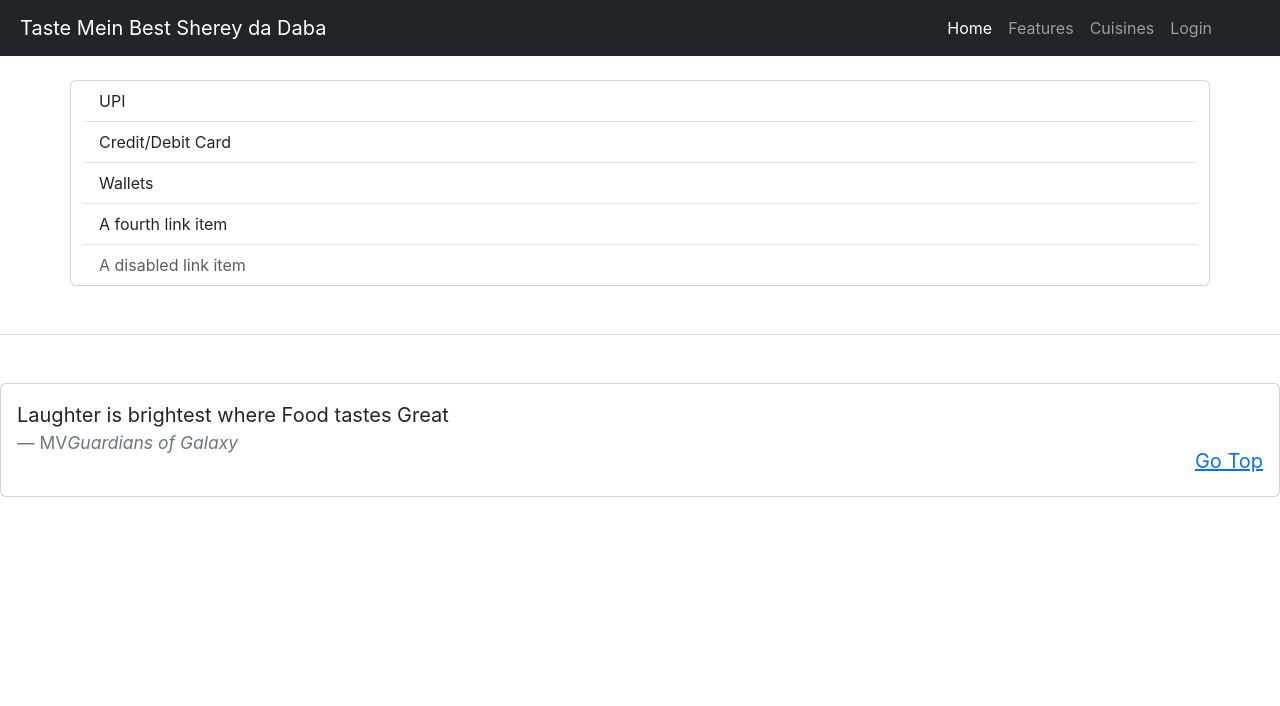
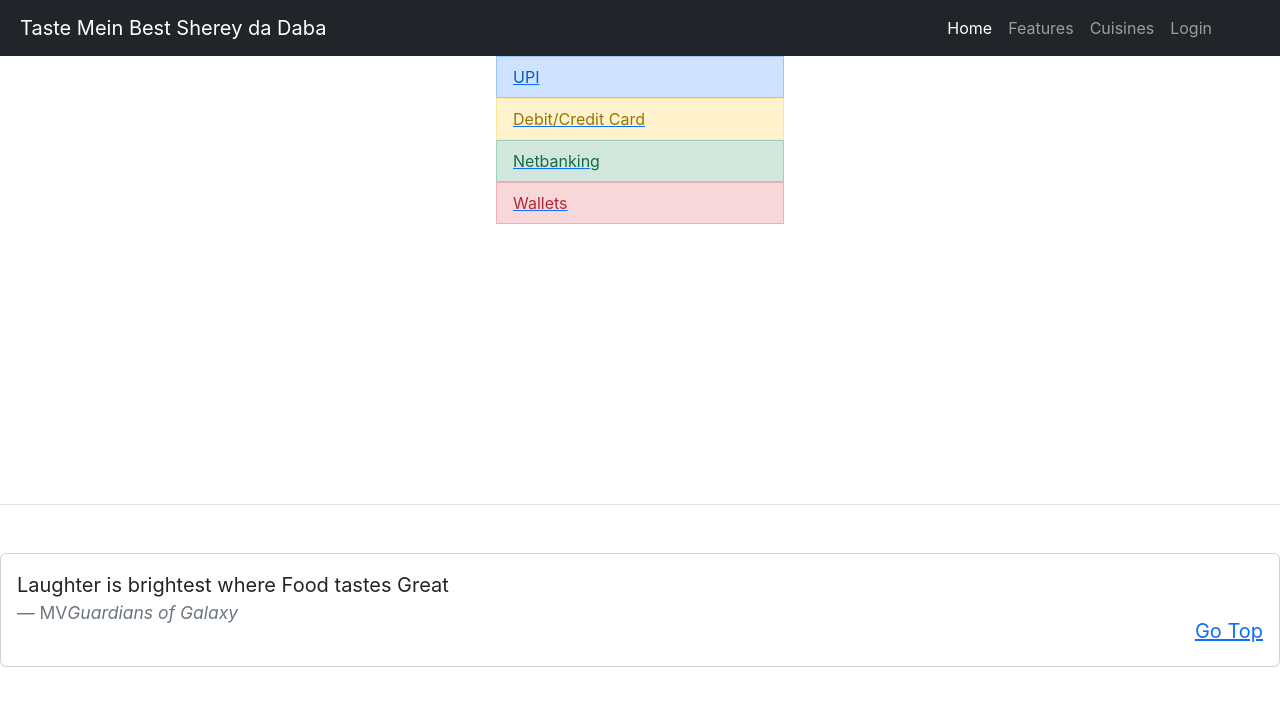
Before and after one commit to deadlock-mv/FDMS2, a React (Create React App) app in the folder frontend/: page /payment_method in a window 1280 px wide. Shown: the top 706 px of the page. Built offline with nearby package versions, Linux system fonts and the light colour scheme.

Commit message:
Add files via upload

```diff
--- a/frontend/src/components/cuisines.js
+++ b/frontend/src/components/cuisines.js
@@ -181,14 +181,14 @@ const SideMenu = styled.div`
     //display sticky goes here!
     width : 20vw;
     margin-left: 20px;
-    margin-top: 0px !important;
+    margin-top: 60px !important;
+    postion : fixed;
 `
 
 const ParentContainer = styled.div`
     display : flex;
     flex-direction : row;
     justify-content : space-between;
-    align-items : center
 `
 
 const BodyContainer = styled.div`
@@ -198,4 +198,7 @@ const BodyContainer = styled.div`
 
 const CheckOutContainer = styled.div`
     width: 22vw;
+    margin-top: 60px !important;
+    postion : fixed;
+
 `
--- a/frontend/src/components/login.js
+++ b/frontend/src/components/login.js
@@ -4,17 +4,25 @@ import axios from "axios";
 import './CSS/Login.css'
 
 function Login() {
-    const [logindata, setLoginData] = useState({
-        username: "",
-        password: "",
-    })
+    // const [logindata, setLoginData] = useState({
+    //     username: "",
+    //     password: "",
+    // })
 
+    const [username, setUsername] = useState('')
+    const [password, setPassword] = useState('')
     function onSubmit(e) {
-        const loginform = new FormData
-        loginform.append('username', logindata.username)
-        loginform.append('password', logindata.password)
+        e.preventDefault()
         try {
-            axios.post("http://127.0.0.1:8000/login/", loginform)
+            axios({
+                method: "POST",
+                url: "http://127.0.0.1:8000/api/login/",
+                data:
+                    {
+                    username: username,
+                    password: password,
+                },
+            })
                 .then((res) => {
                     if(res.data.bool == true) {
                         localStorage.setItem('loginstatus', true)
@@ -38,12 +46,12 @@ function Login() {
     }
 
 
-    function handleChange(e) {
-        const newdata = { ...logindata }
-        newdata[e.target.id] = e.target.value
-        setLoginData(newdata)
-        // console.log(newdata)
-    }
+    // function handleChange(e) {
+    //     const newdata = { ...logindata }
+    //     newdata[e.target.id] = e.target.value
+    //     setLoginData(newdata)
+    //     // console.log(newdata)
+    // }
 
     return (
         <section className="vh-100 gradient-custom">
@@ -59,12 +67,12 @@ function Login() {
                                         <p className="text-white-50 mb-5">Please enter your Email and password!</p>
 
                                         <div className="form-outline form-white mb-4">
-                                            <input type="email" onChange={(e) => handleChange(e)} id="username" className="form-control form-control-lg" required="Enter things" />
+                                            <input type="email" onChange={(e) => setUsername(e.target.value)} id="username" className="form-control form-control-lg" required="Enter things" />
                                             <label className="form-label" for="typeEmailX">Email</label>
                                         </div>
 
                                         <div className="form-outline form-white mb-4">
-                                            <input type="password" onChange={(e) => handleChange(e)} id="password" className="form-control form-control-lg" required />
+                                            <input type="password" onChange={(e) => setPassword(e.target.value)} id="password" className="form-control form-control-lg" required />
                                             <label className="form-label" for="typePasswordX">Password</label>
                                         </div>
 
--- a/frontend/src/components/payment_methods.js
+++ b/frontend/src/components/payment_methods.js
@@ -1,4 +1,7 @@
 import { useLocation } from "react-router-dom";
+import { Link } from "react-router-dom";
+import axios from 'axios';
+import ListGroup from 'react-bootstrap/ListGroup';
 
 export default function Payment() {
     const location = useLocation();
@@ -7,18 +10,68 @@ export default function Payment() {
     console.log(data);
     console.log(list);
 
+    function handleClick(e) {
+        e.preventDefault();
+        alert()
+        try {
+            axios({
+                method: "POST",
+                url: "http://127.0.0.1:8000/Order-items/",
+                data:
+                {
+                    customerid: data.customerid,
+                    totalamount: data.total,
+
+                },
+            })
+            // .then((res) => {
+            //     try {
+            //         for (let key in list) {
+            //             orderlist.push({
+            //                 itemid: key,
+            //                 quantity: data[key][1],
+            //                 orderid: '',
+            //             });
+            //         };
+            //         axios({
+            //             method: "POST",
+            //             url: "http://127.0.0.1:8000/ordlist/",
+            //             data:
+            //             {
+            //                 data: list,
+
+            //             },
+            //         })
+            //     } catch (error) {
+
+            //     }
+            // });
+
+        } catch (error) {
+
+        }
+    };
+
+    return (
 
 
-    return (
-        <div className="card container mx-auto mt-4">
-            <ul className="list-group list-group-flush">
-                <li href="#" className="list-group-item list-group-item-action">UPI</li>
-                <li href="#" className="list-group-item list-group-item-action">Credit/Debit Card</li>
-                <li href="#" className="list-group-item list-group-item-action">Wallets</li>
-                <li href="#" className="list-group-item list-group-item-action">A fourth link item</li>
-                <li className="list-group-item list-group-item-action disabled">A disabled link item</li>
-            </ul>
+        <div style={{ width: "18rem", height: '400px', margin: 'auto' }}>
+            <ListGroup>
+                <Link onClick={(e) => handleClick(e)} to='/orders'>
+                    <ListGroup.Item action variant="primary">UPI</ListGroup.Item>
+                </Link>
+                <Link onClick={(e) => handleClick(e)} to='/orders'>
+                    <ListGroup.Item action variant="warning">Debit/Credit Card</ListGroup.Item>
+                </Link>
+                <Link onClick={(e) => handleClick(e)} to='/orders'>
+                    <ListGroup.Item action variant="success">Netbanking</ListGroup.Item>
+                </Link>
+                <Link onClick={(e) => handleClick(e)} to='/orders'>
+                    <ListGroup.Item action variant="danger">Wallets</ListGroup.Item>
+                </Link>
+            </ListGroup>
         </div>
+
 
 
     );
--- a/frontend/src/components/signup.js
+++ b/frontend/src/components/signup.js
@@ -33,14 +33,14 @@ function Signup() {
         console.log(data.username)
         axios({
             method: "POST",
-            url: "http://127.0.0.1:8000/userlist/",
+            url: "http://127.0.0.1:8000/api/register/",
             data:
-                {name: data.name,
+                {
                 username: data.username,
+                email: data.email,
                 password: data.password,
-                address: data.address,
-                pincode: data.pincode,
-                phone: data.phone},
+                password2: data.password2
+            },
         }).then((response) => {
             console.log(response.data);
             alert("Registration successful");
@@ -71,16 +71,16 @@ function Signup() {
                                         <div className="col-md-6 mb-4">
 
                                             <div className="form-outline">
-                                                <input onChange={(e) => handleChange(e)} type="text" id="name" required className="form-control form-control-lg" />
-                                                <label className="form-label" for="firstName">Name</label>
+                                                <input onChange={(e) => handleChange(e)} type="text" id="username" required className="form-control form-control-lg" />
+                                                <label className="form-label" for="firstName">Username</label>
                                             </div>
 
                                         </div>
                                         <div className="col-md-6 mb-4">
 
                                             <div className="form-outline">
-                                                <input onChange={(e) => handleChange(e)} type="email" id="username" required className="form-control form-control-lg" />
-                                                <label className="form-label" for="lastName">Email/Username</label>
+                                                <input onChange={(e) => handleChange(e)} type="email" id="email" required className="form-control form-control-lg" />
+                                                <label className="form-label" for="lastName">Email</label>
                                             </div>
 
                                         </div>
@@ -90,7 +90,7 @@ function Signup() {
                                         <div className="col-md-6 mb-4 d-flex align-items-center">
 
                                             <div className="form-outline datepicker w-100">
-                                                <input onChange={(e) => handleChange(e)} type="text" required className="form-control form-control-lg" id="password" />
+                                                <input onChange={(e) => handleChange(e)} type="password" required className="form-control form-control-lg" id="password" />
                                                 <label for="birthdayDate" className="form-label">Password</label>
                                             </div>
 
@@ -98,14 +98,14 @@ function Signup() {
                                         <div className="col-md-6 mb-4">
 
                                             <div className="form-outline">
-                                                <input onChange={(e) => handleChange(e)} type="text" id="address" required className="form-control form-control-lg" />
-                                                <label className="form-label" for="lastName">Address</label>
+                                                <input onChange={(e) => handleChange(e)} type="text" id="password2" required className="form-control form-control-lg" />
+                                                <label className="form-label" for="lastName">Re-type password</label>
                                             </div>
 
                                         </div>
                                     </div>
 
-                                    <div className="row">
+                                    {/* <div className="row">
                                         <div className="col-md-6 mb-4 pb-2">
 
                                             <div className="form-outline">
@@ -122,7 +122,7 @@ function Signup() {
                                             </div>
 
                                         </div>
-                                    </div>
+                                    </div> */}
 
                                     <div className="mt-4 pt-2">
                                         <input className="btn btn-primary btn-lg" type="submit" value="Submit" />
```
Also changed, not shown: frontend/package.json (+4 -3 lines), 1 other file (tests, documents, lock files or other folders).
